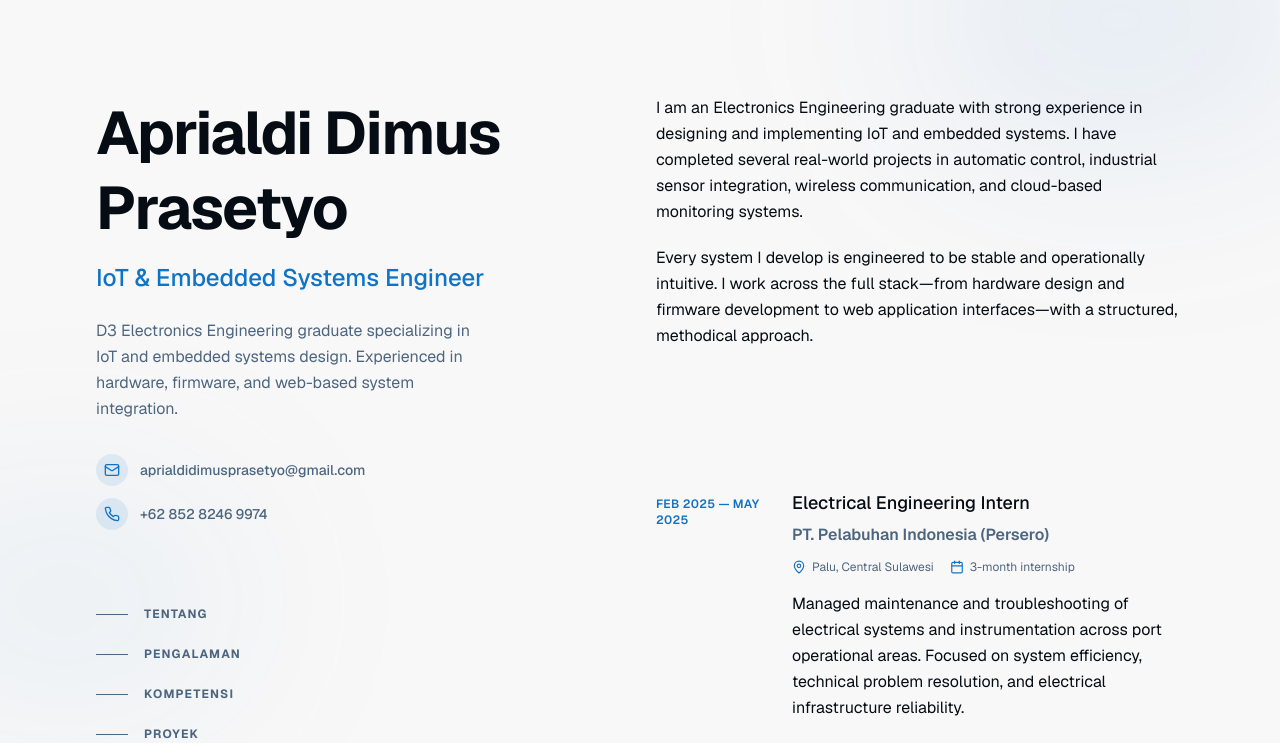
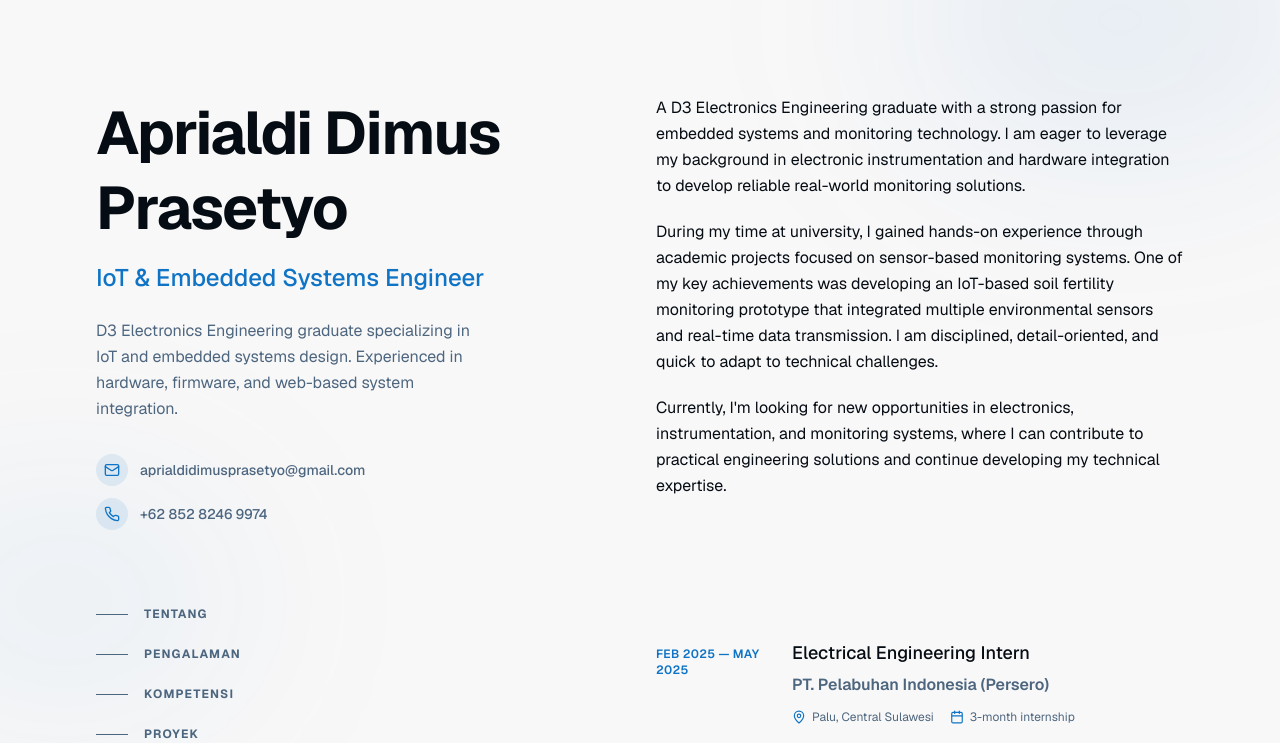
Before and after one commit to Wellyyy1604/Portofolio, a Next.js app: page / in a window 1280 px wide. Shown: the top 743 px of the page. Built offline with nearby package versions, Linux system fonts and the light colour scheme.

Commit message:
feat: update about section with new content
Enhance narrative with personalized background and goals.

```diff
--- a/app/page.tsx
+++ b/app/page.tsx
@@ -136,10 +136,13 @@ export default function Portfolio() {
               </div>
               <div className="space-y-5">
                 <p className="text-base leading-relaxed text-foreground">
-                  I am an Electronics Engineering graduate with strong experience in designing and implementing IoT and embedded systems. I have completed several real-world projects in automatic control, industrial sensor integration, wireless communication, and cloud-based monitoring systems.
+                  A D3 Electronics Engineering graduate with a strong passion for embedded systems and monitoring technology. I am eager to leverage my background in electronic instrumentation and hardware integration to develop reliable real-world monitoring solutions.
                 </p>
                 <p className="text-base leading-relaxed text-foreground">
-                  Every system I develop is engineered to be stable and operationally intuitive. I work across the full stack—from hardware design and firmware development to web application interfaces—with a structured, methodical approach.
+                  During my time at university, I gained hands-on experience through academic projects focused on sensor-based monitoring systems. One of my key achievements was developing an IoT-based soil fertility monitoring prototype that integrated multiple environmental sensors and real-time data transmission. I am disciplined, detail-oriented, and quick to adapt to technical challenges.
+                </p>
+                <p className="text-base leading-relaxed text-foreground">
+                  Currently, I'm looking for new opportunities in electronics, instrumentation, and monitoring systems, where I can contribute to practical engineering solutions and continue developing my technical expertise.
                 </p>
               </div>
             </section>
```
